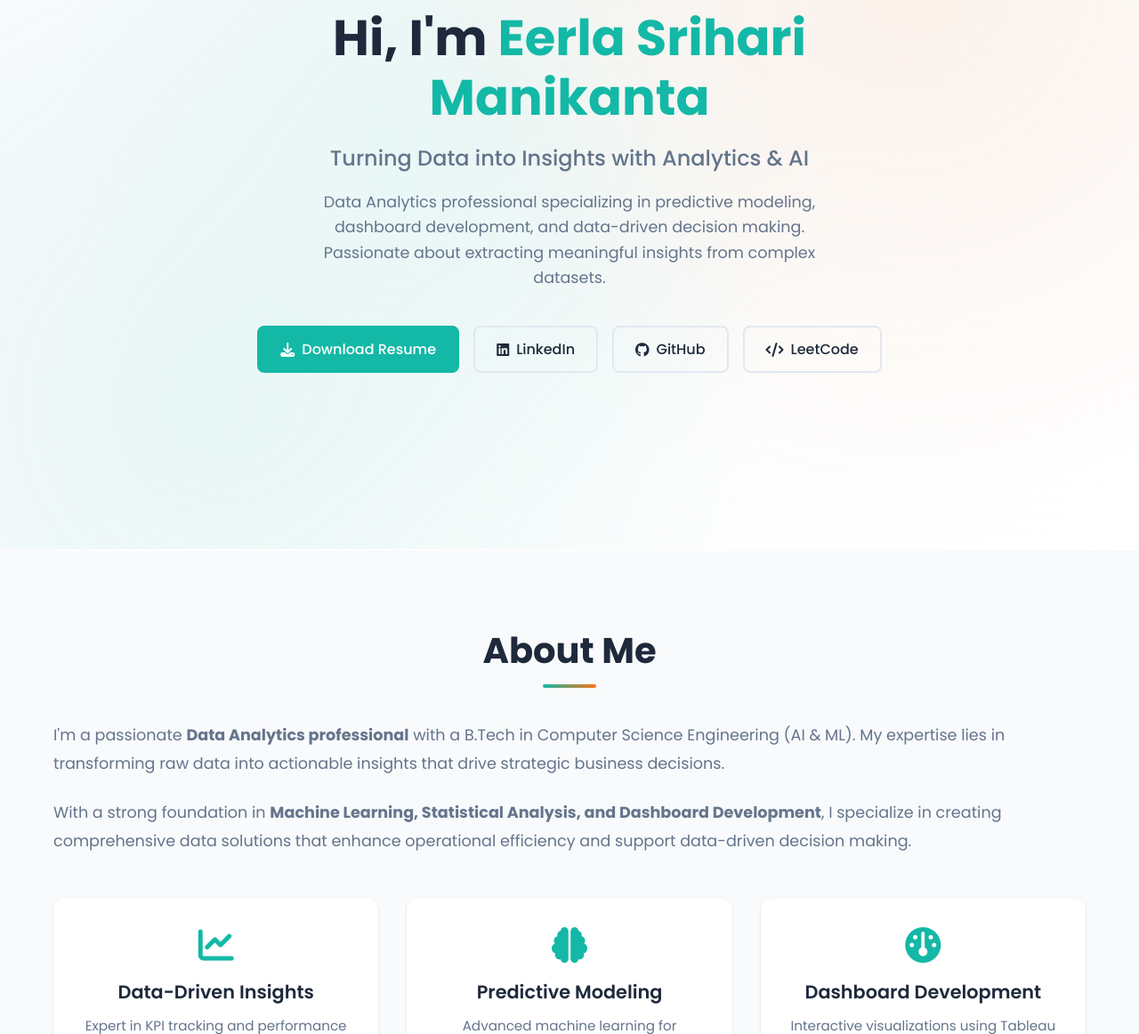
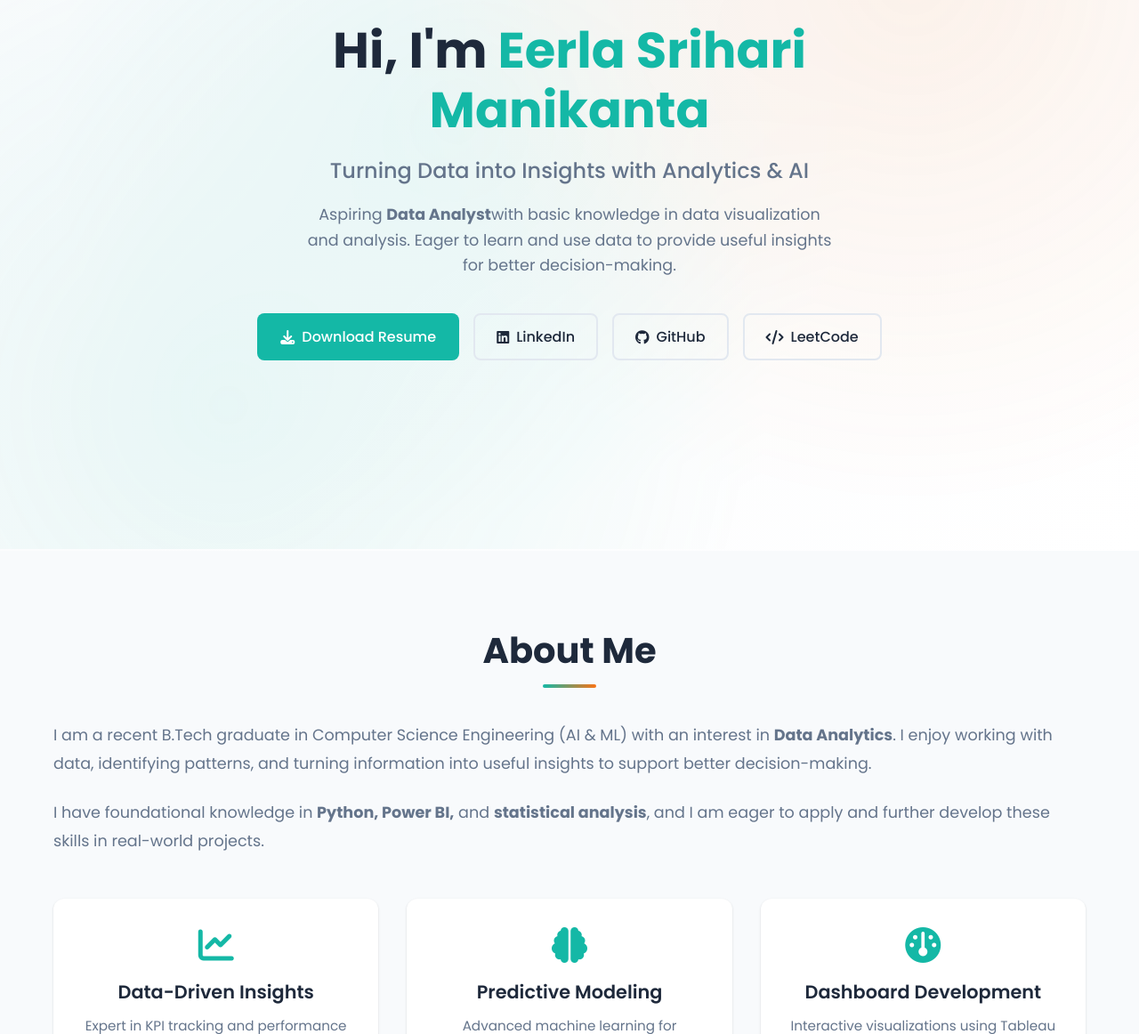
Before and after one commit to sriharieerla/Data-Analytics-portfolio-srihari, a plain HTML site: page index.html in a window 1280 px wide. Shown: the part 181-1343 px from the top of the page at 89% size. Drawn offline with Linux system fonts and the light colour scheme.

Commit message:
about_update

```diff
--- a/index.html
+++ b/index.html
@@ -67,9 +67,8 @@
             Turning Data into Insights with Analytics & AI
           </p>
           <p class="hero-description">
-            Data Analytics professional specializing in predictive modeling,
-            dashboard development, and data-driven decision making. Passionate
-            about extracting meaningful insights from complex datasets.
+            Aspiring <strong>Data Analyst</strong>with basic knowledge in data visualization and analysis.
+            Eager to learn and use data to provide useful insights for better decision-making.
           </p>
           <div class="hero-buttons">
             <a href="srihari_resume.pdf" class="btn btn-primary" download="srihari_resume.pdf" target="_blank">
@@ -112,19 +111,13 @@
         <div class="about-content">
           <div class="about-text">
             <p>
-              I'm a passionate <strong>Data Analytics professional</strong> with
-              a B.Tech in Computer Science Engineering (AI & ML). My expertise
-              lies in transforming raw data into actionable insights that drive
-              strategic business decisions.
+              I am a recent B.Tech graduate in Computer Science Engineering (AI & ML) with an interest in <strong>Data Analytics</strong>.
+              I enjoy working with data, identifying patterns, and turning information into useful insights to support
+              better decision-making.
             </p>
             <p>
-              With a strong foundation in
-              <strong
-                >Machine Learning, Statistical Analysis, and Dashboard
-                Development</strong
-              >, I specialize in creating comprehensive data solutions that
-              enhance operational efficiency and support data-driven decision
-              making.
+              I have foundational knowledge in <strong>Python, Power BI,</strong> and <strong>statistical analysis</strong>, and
+              I am eager to apply and further develop these skills in real-world projects.
             </p>
             <div class="about-highlights">
               <div class="highlight-item">
```
